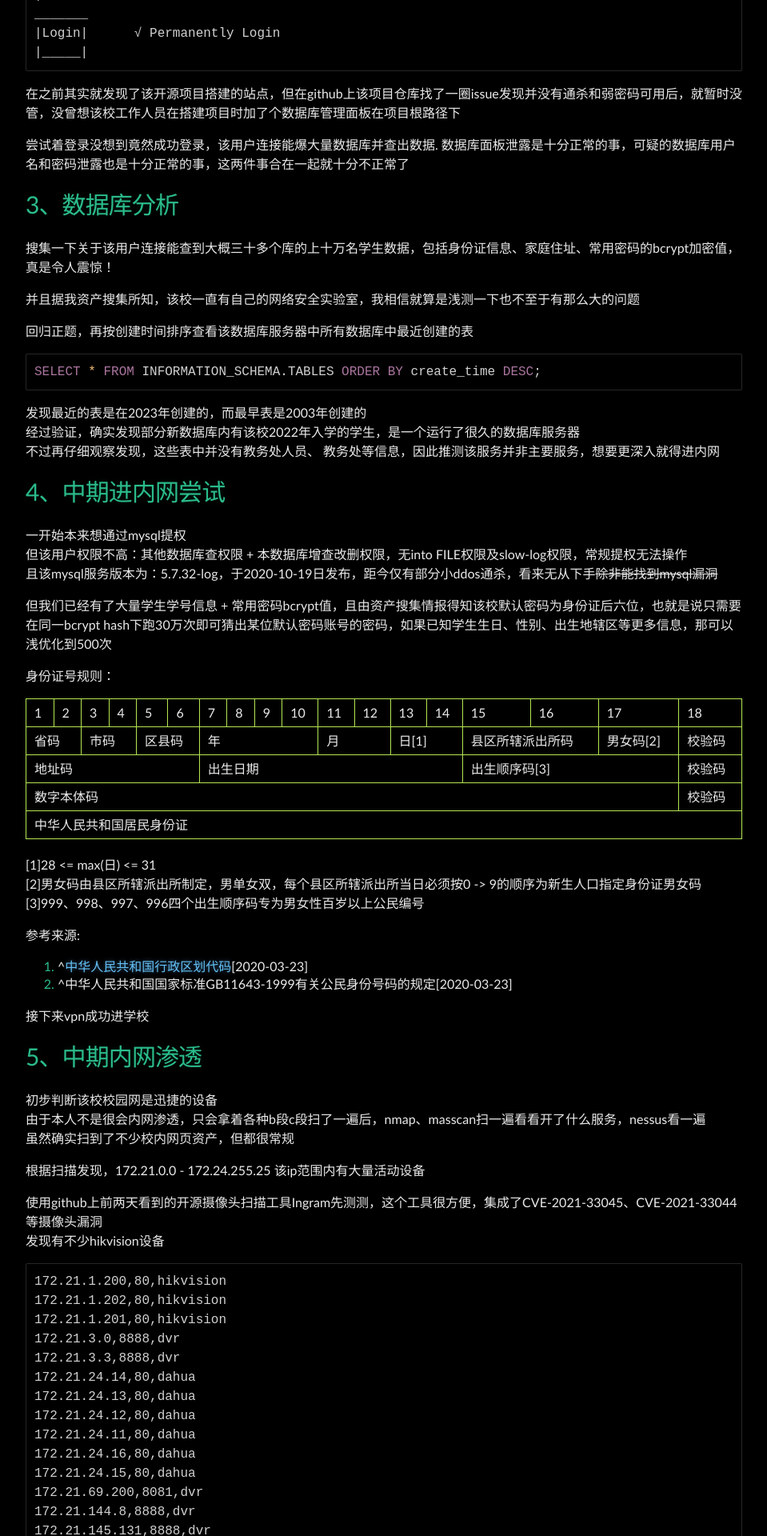
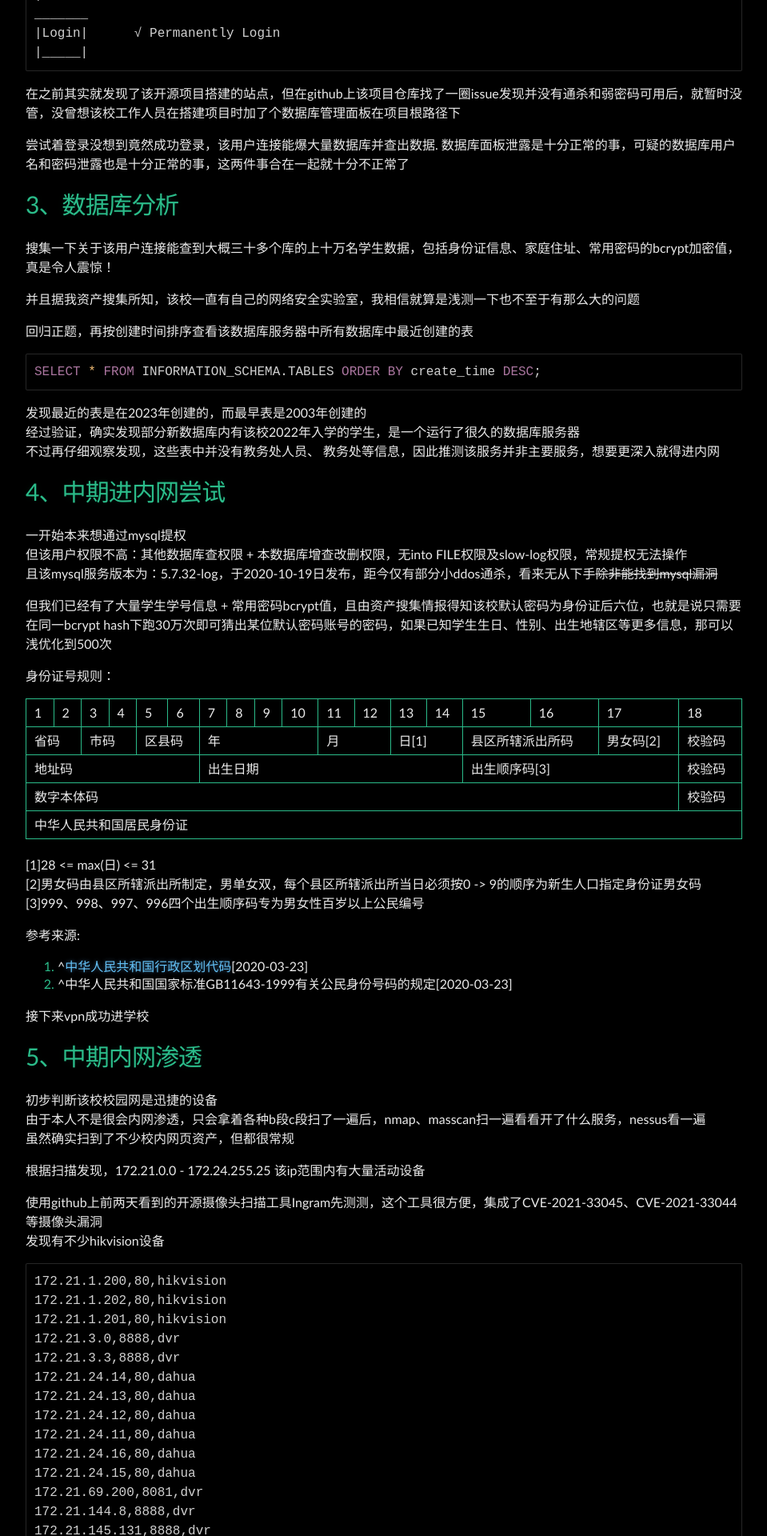
Before and after one commit to Leeyangee/leeyangee.github.io, a Jekyll site: the page built from _posts/2023-06-20-SRC干货 某教育资产经典渗透-漏洞链从外网打到内网.md, in a window 1280 px wide. Shown: the part 1765-3685 px from the top of the page at 80% size, without its empty margins (160-1119 px from the left). Built offline with Jekyll 4.4.1, drawn with Linux system fonts in a browser that asks for light colours.

Commit message:
Update 2023-06-20-SRC干货 某教育资产经典渗透-漏洞链从外网打到内网.md

```diff
--- a/_posts/2023-06-20-SRC干货 某教育资产经典渗透-漏洞链从外网打到内网.md
+++ b/_posts/2023-06-20-SRC干货 某教育资产经典渗透-漏洞链从外网打到内网.md
@@ -83,7 +83,7 @@
 但我们已经有了大量学生学号信息 + 常用密码bcrypt值，且由资产搜集情报得知该校默认密码为身份证后六位，也就是说只需要在同一bcrypt hash下跑30万次即可猜出某位默认密码账号的密码，如果已知学生生日、性别、出生地辖区等更多信息，那可以浅优化到500次
 
 身份证号规则：
-<table style="border:1px solid #b5e853;border-collapse: collapse" border="1">
+<table style="border:1px solid #2bbc8a;border-collapse: collapse" border="1">
   <tr>
     <td>1</td>
     <td>2</td>
```
